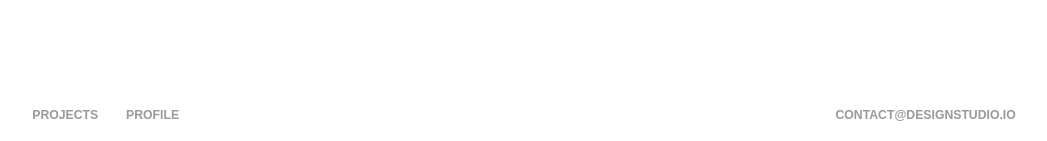
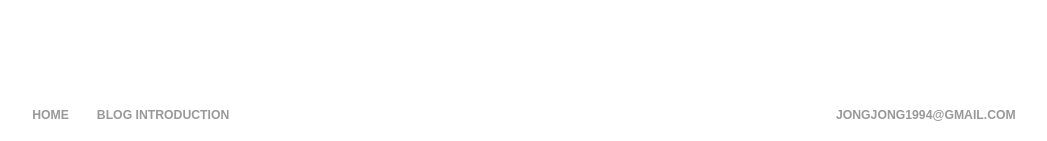
Before and after one commit to gks0405/gks0405.github.com, a Jekyll site: the page built from index.html, in a window 1280 px wide. Shown: the part 998-1139 px from the top of the page, without its empty margins (116-1163 px from the left). Built offline with Jekyll 4.4.1, drawn with Linux system fonts in a browser that asks for light colours; nearby versions of some CDN libraries.

Commit message:
Update footer_section.html

```diff
--- a/_includes/core_components/footer_section.html
+++ b/_includes/core_components/footer_section.html
@@ -1,7 +1,7 @@
 <div class='content_offset '>
 	<div class='footer_links footer_section'>
-		<span><a class='' href="/">Projects</a></span>
-		<span><a class='' href="/profile">Profile</a></span>
-		<span class="footer_title"><a class='' href="mailto:contact@designstudio.io">contact@designstudio.io</a></span>
+		<span><a class='' href="/">Home</a></span>
+		<span><a class='' href="/profile">Blog Introduction</a></span>
+		<span class="footer_title"><a class='' href="mailto:contact@designstudio.io">jongjong1994@gmail.com</a></span>
 	</div>
 </div>
```
